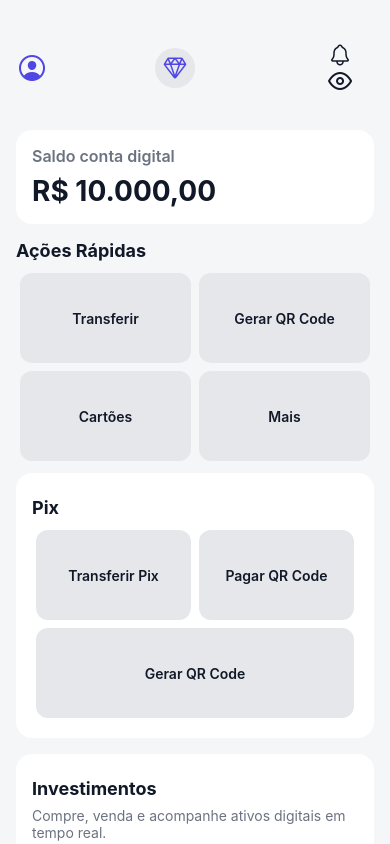
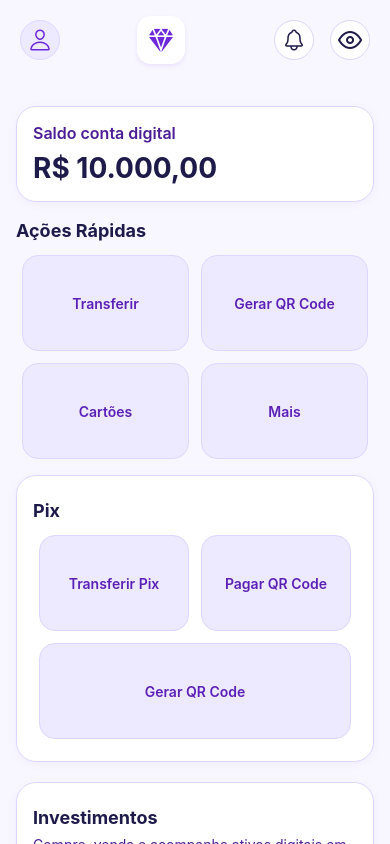
Before and after one commit to lucas-joakinson/DKM-home-replica, a React Native app: screen / in a window 390 px wide. Built offline with nearby package versions, Linux system fonts and the light colour scheme.

Commit message:
Reformulação de Cores

```diff
--- a/src/components/ActionButton.tsx
+++ b/src/components/ActionButton.tsx
@@ -32,14 +32,18 @@ const styles = StyleSheet.create({
   container: {
     backgroundColor: colors.secondary,
     flex: 1,
-    minHeight: 90,
-    borderRadius: 12,
+    minHeight: 96,
+    borderRadius: 16,
     justifyContent: "center",
     alignItems: "center",
     padding: 12,
-    margin: 4,
+    margin: 6,
+    borderWidth: 1,
+    borderColor: colors.border,
   },
   text: {
     textAlign: "center",
+    color: colors.secondaryText,
+    fontWeight: "600",
   },
 });
--- a/src/components/Header.tsx
+++ b/src/components/Header.tsx
@@ -19,20 +19,22 @@ export const Header = ({ isVisible, onToggleVisibility }: HeaderProps) => {
 
   return (
     <View style={styles.container}>
-      {/* Esquerda: Ícone de Perfil */}
-      <TouchableOpacity style={styles.leftSide}>
-        <Ionicons name="person-circle-outline" size={32} color={colors.primary} />
+      {/* Esquerda */}
+      <TouchableOpacity style={styles.profileButton}>
+        <View style={styles.profileCircle}>
+          <Ionicons name="person-outline" size={24} color={colors.primary} />
+        </View>
       </TouchableOpacity>
 
-      {/* Centro: Espaço para Imagem (Logo) */}
-      <View style={styles.center}>
+      {/* Centro */}
+      <View style={styles.logoContainer}>
         <View style={styles.logoPlaceholder}>
-          <Ionicons name="diamond-outline" size={24} color={colors.primary} />
+          <Ionicons name="diamond" size={26} color={colors.primary} />
         </View>
       </View>
 
-      {/* Direita: Notificações e Olho */}
-      <View style={styles.rightSide}>
+      {/* Direita */}
+      <View style={styles.rightActions}>
         <TouchableOpacity
           onPress={toggleNotification}
           style={styles.actionButton}
@@ -61,40 +63,59 @@ export const Header = ({ isVisible, onToggleVisibility }: HeaderProps) => {
 
 const styles = StyleSheet.create({
   container: {
-    marginTop: 30,
     flexDirection: "row",
     alignItems: "center",
     justifyContent: "space-between",
-    paddingHorizontal: 16,
-    paddingVertical: 12,
+    paddingHorizontal: 20,
+    paddingVertical: 16,
     backgroundColor: colors.background,
   },
-  leftSide: {
+  profileButton: {
+    width: 44,
+    height: 44,
+    justifyContent: "center",
+  },
+  profileCircle: {
+    width: 40,
+    height: 40,
+    borderRadius: 20,
+    backgroundColor: colors.secondary,
+    justifyContent: "center",
+    alignItems: "center",
+    borderWidth: 1,
+    borderColor: colors.border,
+  },
+  logoContainer: {
+    flex: 1,
+    alignItems: "center",
+  },
+  logoPlaceholder: {
+    width: 48,
+    height: 48,
+    borderRadius: 14,
+    backgroundColor: colors.card,
+    justifyContent: "center",
+    alignItems: "center",
+    shadowColor: colors.primary,
+    shadowOffset: { width: 0, height: 2 },
+    shadowOpacity: 0.1,
+    shadowRadius: 4,
+    elevation: 4,
+  },
+  rightActions: {
+    flexDirection: "row",
+    alignItems: "center",
+    justifyContent: "flex-end",
+  },
+  actionButton: {
+    marginLeft: 16,
     width: 40,
     height: 40,
     justifyContent: "center",
-    alignItems: "flex-start",
-  },
-  center: {
-    flex: 1,
     alignItems: "center",
-    justifyContent: "center",
-  },
-  logoPlaceholder: {
-    width: 40,
-    height: 40,
-    backgroundColor: colors.secondary,
     borderRadius: 20,
-    justifyContent: "center",
-    alignItems: "center",
-  },
-  rightSide: {
-    flexDirection: "column",
-    alignItems: "center",
-    width: 80,
-    justifyContent: "flex-end",
-  },
-  actionButton: {
-    marginLeft: 12,
+    backgroundColor: colors.card,
+    borderWidth: 1,
+    borderColor: colors.border,
   },
 });
--- a/src/components/SectionCard.tsx
+++ b/src/components/SectionCard.tsx
@@ -13,9 +13,15 @@ export const SectionCard = ({ children }: Props) => {
 const styles = StyleSheet.create({
   container: {
     backgroundColor: colors.card,
-    borderRadius: 16,
+    borderRadius: 20,
     padding: 16,
-    marginVertical: 8,
+    marginVertical: 10,
+    shadowColor: colors.primary,
+    shadowOffset: { width: 0, height: 2 },
+    shadowOpacity: 0.05,
+    shadowRadius: 10,
     elevation: 2,
+    borderWidth: 1,
+    borderColor: colors.border,
   },
 });
--- a/src/theme/colors.ts
+++ b/src/theme/colors.ts
@@ -1,8 +1,11 @@
 export const colors = {
-  background: "#F4F6F8",
-  primary: "#4F46E5",
-  secondary: "#E5E7EB",
+  background: "#F8F7FF",
+  primary: "#6D28D9",
+  primaryLight: "#8B5CF6",
+  secondary: "#EDE9FE",
+  secondaryText: "#5B21B6",
   card: "#FFFFFF",
-  text: "#111827",
-  muted: "#6B7280",
+  text: "#1E1B4B",
+  muted: "#4C1D95",
+  border: "#DDD6FE",
 };
```
